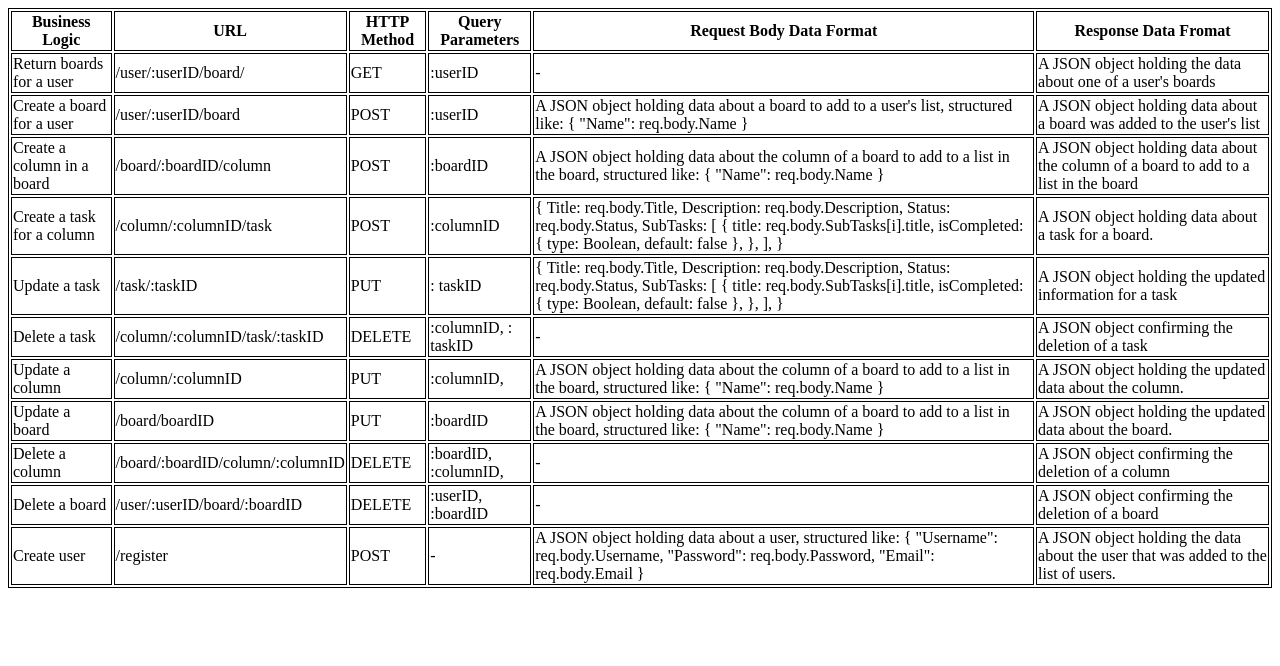
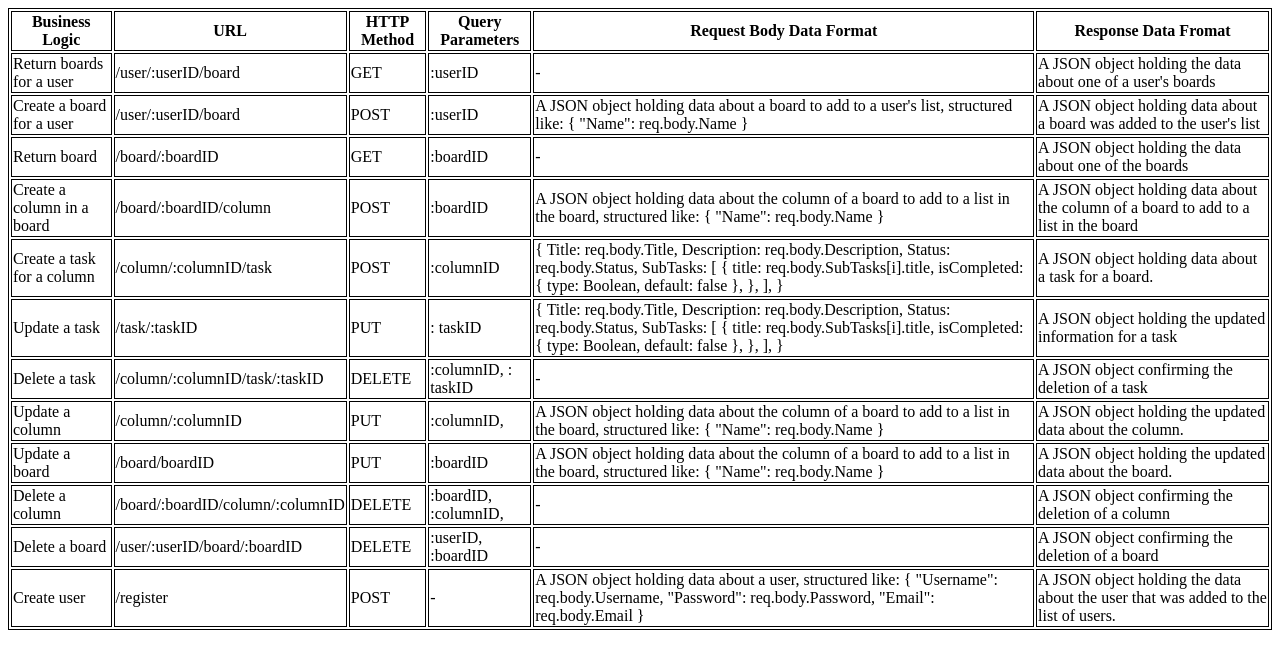
Before and after one commit to Nat-crit20/Kanban_API, a website: page docs/index.html in a window 1280 px wide. Drawn offline with Linux system fonts and the light colour scheme.

Commit message:
Added return board to doc

```diff
--- a/docs/index.html
+++ b/docs/index.html
@@ -19,7 +19,7 @@
       </tr>
       <tr>
         <td>Return boards for a user</td>
-        <td>/user/:userID/board/</td>
+        <td>/user/:userID/board</td>
         <td>GET</td>
         <td>:userID</td>
         <td>-</td>
@@ -37,6 +37,14 @@
         <td>
           A JSON object holding data about a board was added to the user's list
         </td>
+      </tr>
+      <tr>
+        <td>Return board</td>
+        <td>/board/:boardID</td>
+        <td>GET</td>
+        <td>:boardID</td>
+        <td>-</td>
+        <td>A JSON object holding the data about one of the boards</td>
       </tr>
       <tr>
         <td>Create a column in a board</td>
```
